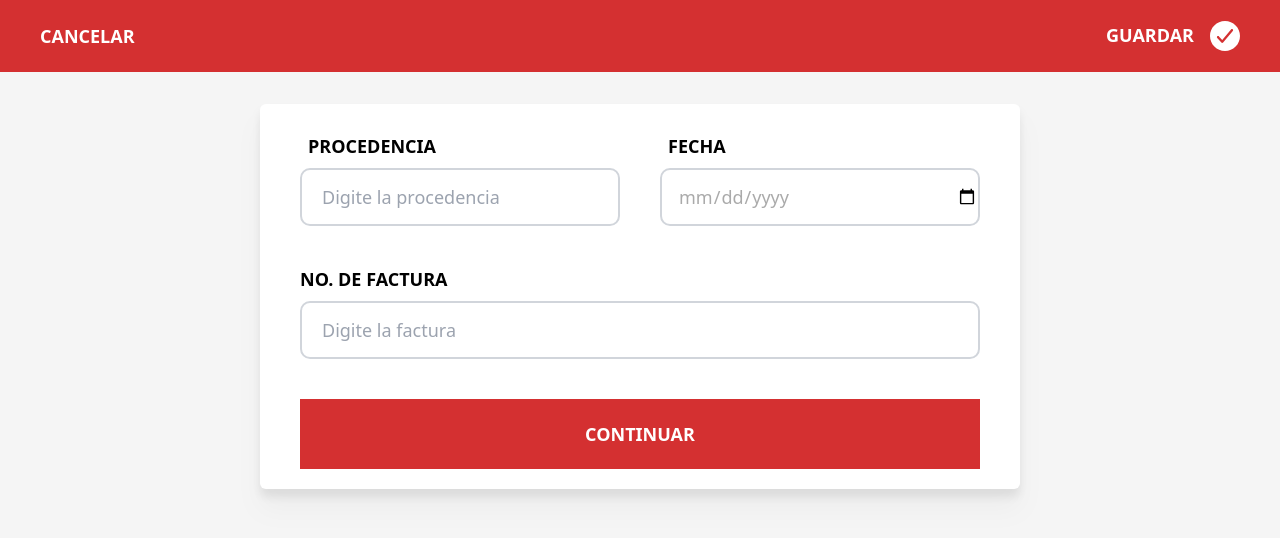
After one commit to AbrahamXTS/Bagan, a PHP site: page /formEntrada.php in a window 1280 px wide. The commit adds this page. Shown: the top 538 px of the page. Run offline with PHP 8.4, Linux system fonts and the light colour scheme; style sheets or scripts are compiled from the project's sources.

Commit message:
Vista de formulario de Entrada lista

```diff
--- /dev/null
+++ b/Second increment/Project/src/formEntrada.php
@@ -0,0 +1,43 @@
+<!DOCTYPE html>
+<html>
+<head>
+	<meta charset="UTF-8" />
+	<meta name="viewport" content="width=device-width, initial-scale=1.0" />
+	<link href="../dist/output.css" rel="stylesheet" />
+</head>
+
+<body class="bg-gris-claro">
+	<div class="px-10 bg-rojo w-full h-[72px] flex items-center sticky top-0 z-50 justify-between">
+		<button class="uppercase text-blanco font-bold text-lg">Cancelar</button>
+		<button class="flex uppercase text-blanco font-bold text-lg">
+			<p class="pr-4">Guardar</p>
+			<svg width="30" height="30" viewBox="0 0 30 30" fill="none" xmlns="http://www.w3.org/2000/svg">
+				<path d="M15 0C6.72909 0 0 6.72909 0 15C0 23.2709 6.72909 30 15 30C23.2709 30 30 23.2709 30 15C30 6.72909 23.2709 0 15 0ZM22.8065 9.97284L13.1142 21.5113C13.0079 21.6379 12.8756 21.7402 12.7263 21.8113C12.577 21.8823 12.4141 21.9205 12.2488 21.9231H12.2293C12.0676 21.923 11.9077 21.889 11.76 21.8231C11.6123 21.7573 11.48 21.6611 11.3719 21.5409L7.21803 16.9255C7.11254 16.8136 7.03047 16.6817 6.97666 16.5377C6.92285 16.3936 6.89838 16.2403 6.90469 16.0866C6.911 15.933 6.94795 15.7821 7.01339 15.643C7.07882 15.5038 7.17142 15.3791 7.28572 15.2763C7.40003 15.1734 7.53375 15.0944 7.67902 15.044C7.82429 14.9935 7.97817 14.9726 8.13163 14.9825C8.2851 14.9923 8.43504 15.0328 8.57264 15.1014C8.71025 15.1701 8.83275 15.2655 8.93293 15.3822L12.199 19.0111L21.0397 8.4887C21.238 8.25943 21.5185 8.11741 21.8207 8.09333C22.1229 8.06925 22.4224 8.16505 22.6545 8.36002C22.8866 8.555 23.0327 8.83348 23.0611 9.13527C23.0896 9.43707 22.9981 9.73793 22.8065 9.97284Z" fill="white"/>
+			</svg>
+		</button>
+	</div>
+
+    <form class="md:grid md:grid-cols-2 items-center drop-shadow-xl  mx-auto my-8 rounded-md bg-blanco w-11/12 md:w-[760px] h-[385px] border-slate-700">
+		<div class="flex flex-col px-5 md:pl-10 md:pr-5">
+			<label for="procedencia"class="p-2 uppercase font-bold text-lg">Procedencia</label>
+			<input type="text" id="procedencia"placeholder="Digite la procedencia" class="text-texto text-lg indent-5 h-[58px] w-full rounded-[10px] border-2 border-gris">
+		</div>
+
+		<div class="flex flex-col px-5 md:pl-5  md:pr-10 ">
+			<label for="fecha"class="p-2 uppercase font-bold text-lg">Fecha</label>
+			<input type="date" id="fecha" class="text-texto text-lg indent-2 h-[58px] w-full rounded-[10px] border-2 border-gris">
+		</div>
+
+		<div class="col-start-1 col-end-3 flex flex-col px-5 md:px-10">
+			<label for="factura"class="pb-2 uppercase font-bold text-lg">No. de factura</label>
+			<input type="number" id="factura"placeholder="Digite la factura" class="text-texto text-lg indent-5 h-[58px] w-full rounded-[10px] border-2 border-gris">
+		</div>
+
+		<div class="cursor-pointer px-5 md:px-10 pt-5 md:pt-0 col-start-1 col-end-3">
+			<button class="uppercase font-bold bg-rojo text-lg text-blanco h-[50px] md:h-[70px] w-full">Continuar</button>
+		</div>
+    </form>
+
+</body>
+
+</html>
```
Also changed, not shown: Second increment/Project/src/resumenFactura.php (+9 -7 lines), Second increment/Project/src/resumenMensual.php (+14 -14 lines), Second increment/Project/src/img/print.png (added), Second increment/Project/src/img/search.png (added).
